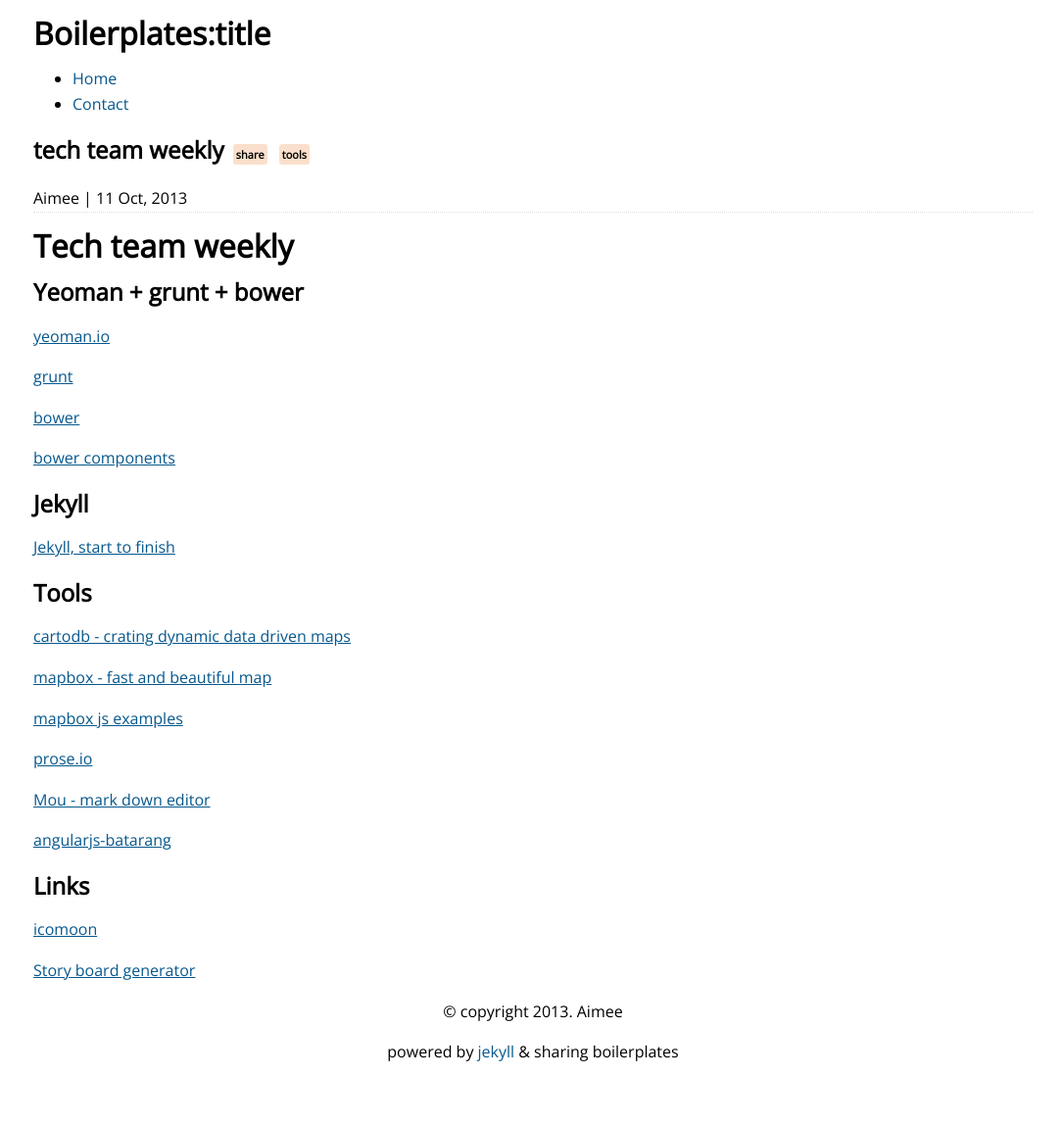
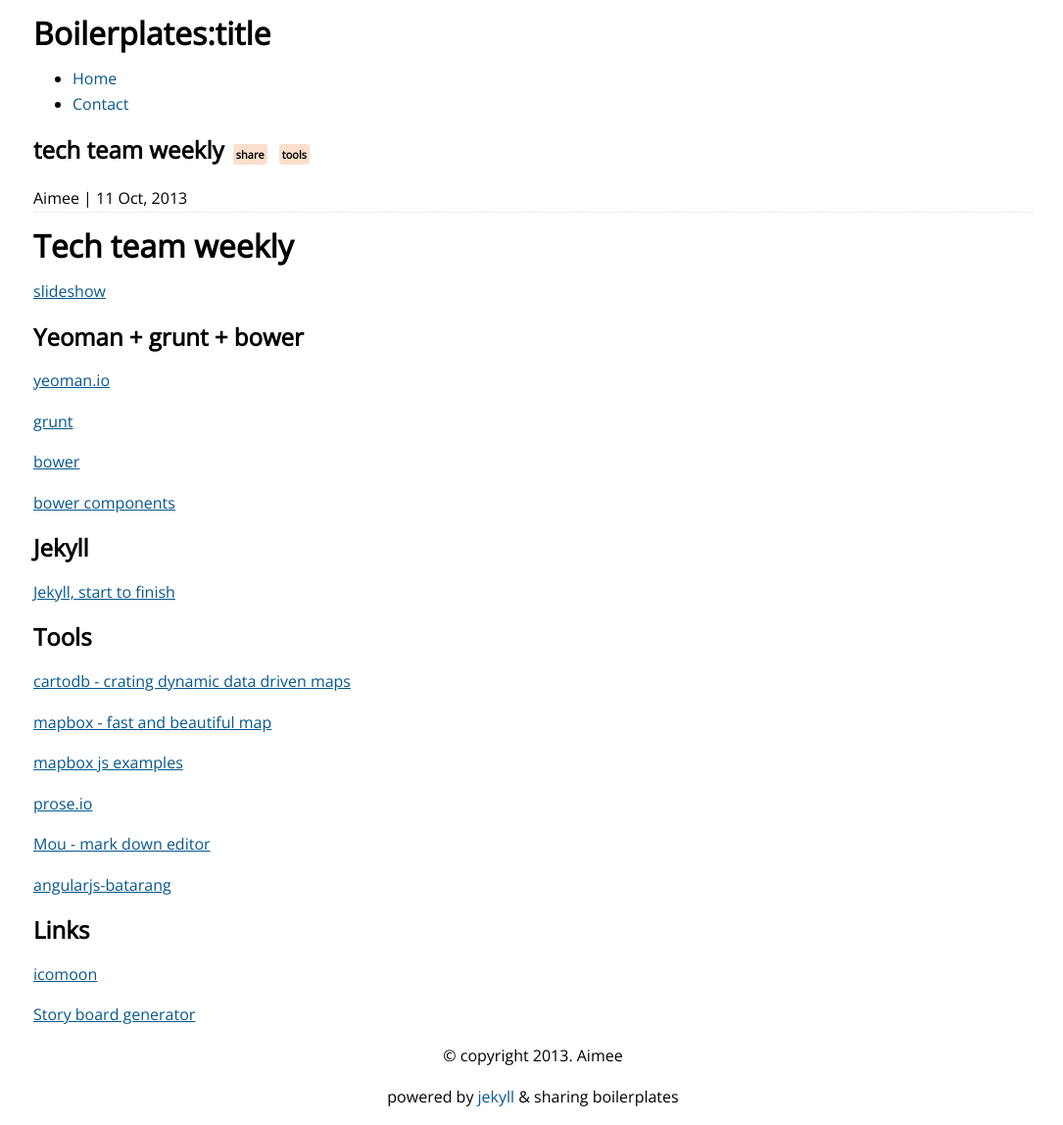
Before and after one commit to mddas3d/techteamshare, a Jekyll site: the page built from _posts/2013-10-11-weekly-share.md, in a window 1280 px wide. Shown: the whole page at 98% size, without its empty margins (96-1181 px from the left). Built offline with Jekyll 4.4.1, drawn with Linux system fonts in a browser that asks for light colours; Markdown is read by kramdown in place of the engine named in the settings; before the commit the page ends 1103 px from its top, so only the background shows below that.

Commit message:
update slideshow link

```diff
--- a/_posts/2013-10-11-weekly-share.md
+++ b/_posts/2013-10-11-weekly-share.md
@@ -7,6 +7,8 @@
 ---
 
 #Tech team weekly
+
+[slideshow](http://summerdaysinbloom.github.io/techteamshare/slideshow.html)
 
 ## Yeoman + grunt + bower
 
```
